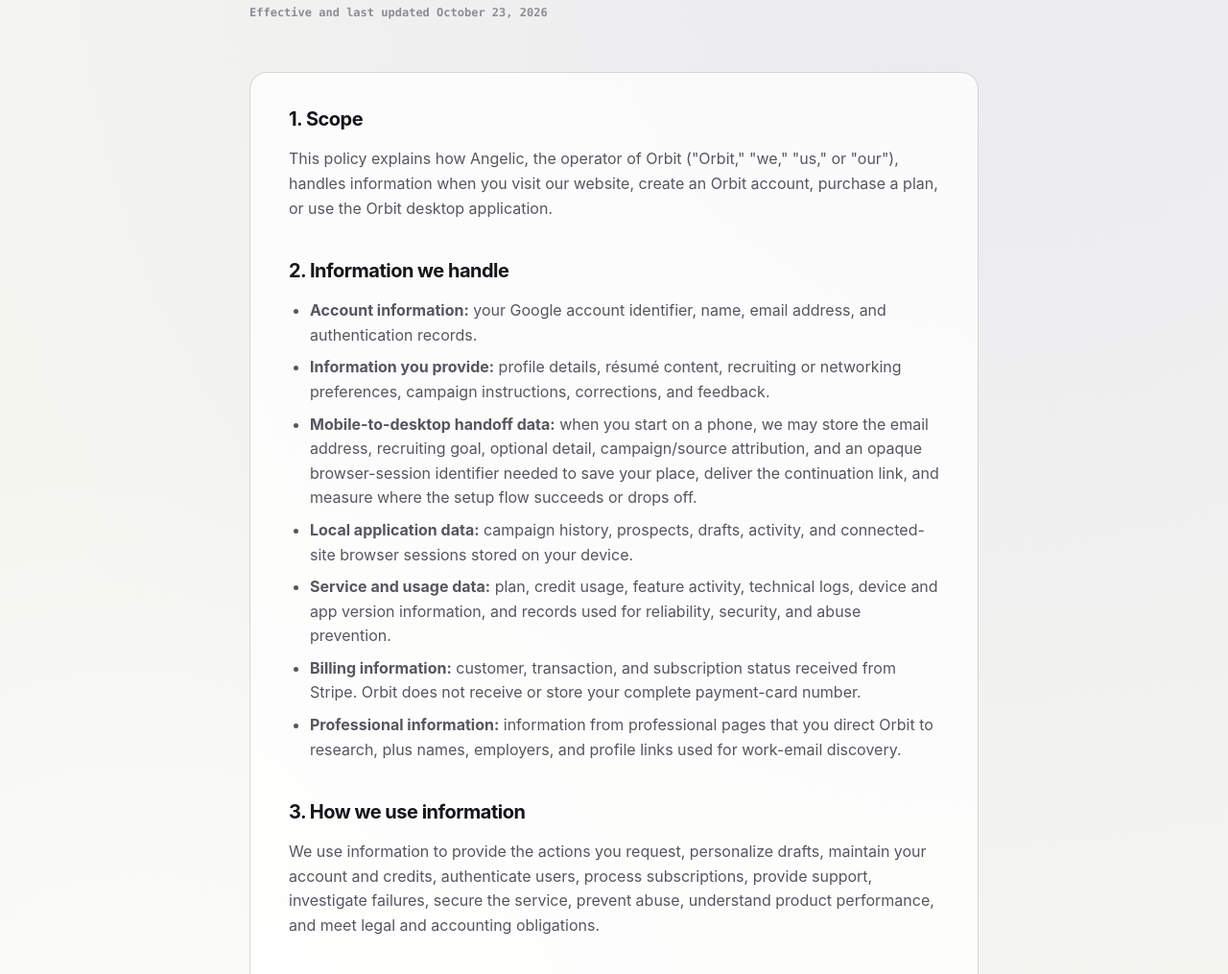
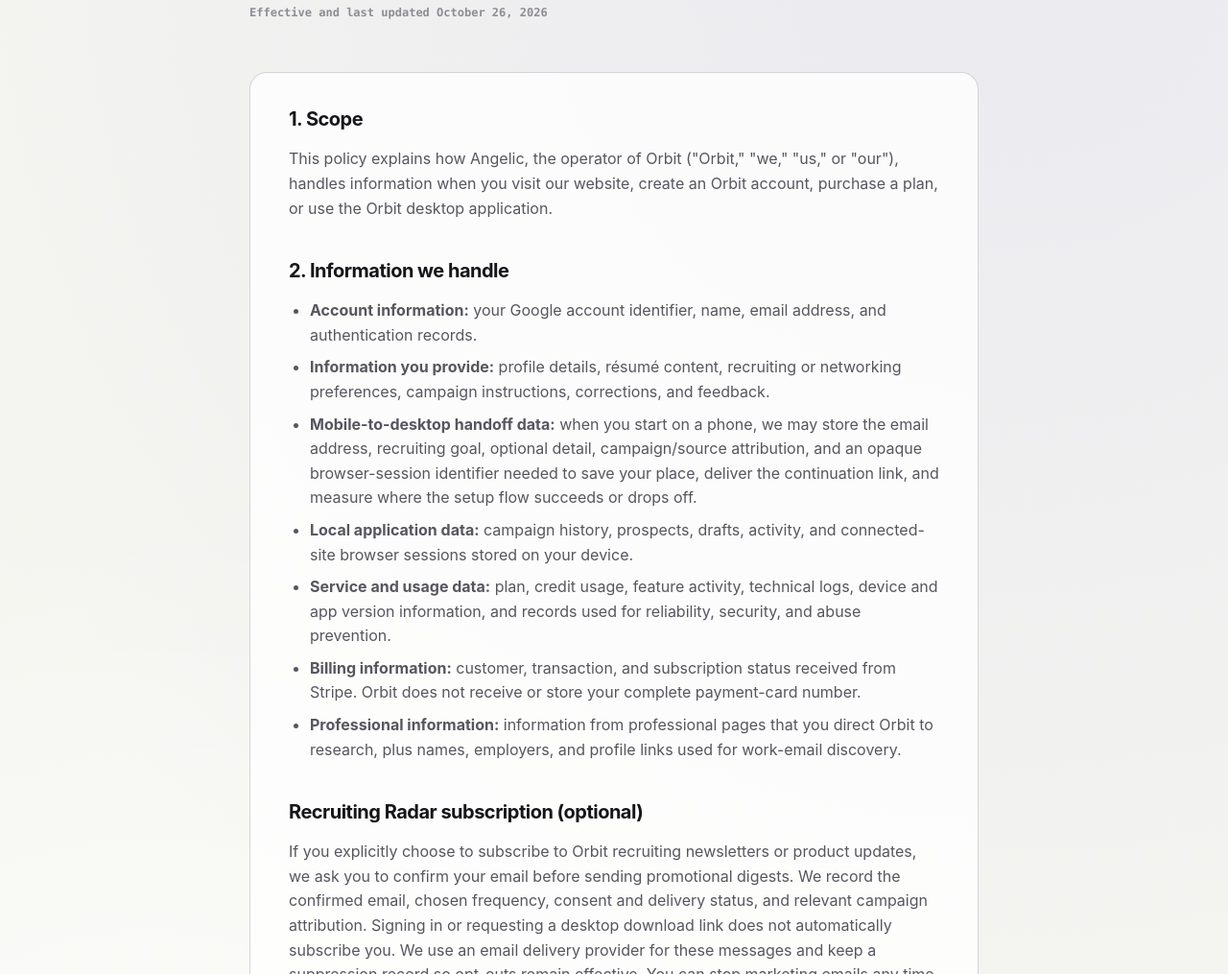
Before and after one commit to FutureWarren/recruiting-agent, a website: page privacy/index.html in a window 1280 px wide. Shown: the part 264-1279 px from the top of the page at 96% size. Drawn offline with Linux system fonts and the light colour scheme.

Commit message:
docs(privacy): disclose optional confirmed recruiting newsletter and independent retention

```diff
--- a/privacy/index.html
+++ b/privacy/index.html
@@ -8,10 +8,11 @@
   <body>
     <header class="shell topbar"><a class="brand" href="/"><span class="orbit-mark" aria-hidden="true"></span>Orbit</a><nav class="nav" aria-label="Primary navigation"><a href="/pricing/">Pricing</a><a href="/support/">Support</a><a class="primary" href="/#download">Download</a></nav></header>
     <main class="legal-wrap">
-      <div class="eyebrow">Legal</div><h1>Privacy Policy</h1><div class="updated">Effective and last updated October 23, 2026</div>
+      <div class="eyebrow">Legal</div><h1>Privacy Policy</h1><div class="updated">Effective and last updated October 26, 2026</div>
       <article class="legal-card">
         <h2>1. Scope</h2><p>This policy explains how Angelic, the operator of Orbit ("Orbit," "we," "us," or "our"), handles information when you visit our website, create an Orbit account, purchase a plan, or use the Orbit desktop application.</p>
         <h2>2. Information we handle</h2><ul><li><strong>Account information:</strong> your Google account identifier, name, email address, and authentication records.</li><li><strong>Information you provide:</strong> profile details, résumé content, recruiting or networking preferences, campaign instructions, corrections, and feedback.</li><li><strong>Mobile-to-desktop handoff data:</strong> when you start on a phone, we may store the email address, recruiting goal, optional detail, campaign/source attribution, and an opaque browser-session identifier needed to save your place, deliver the continuation link, and measure where the setup flow succeeds or drops off.</li><li><strong>Local application data:</strong> campaign history, prospects, drafts, activity, and connected-site browser sessions stored on your device.</li><li><strong>Service and usage data:</strong> plan, credit usage, feature activity, technical logs, device and app version information, and records used for reliability, security, and abuse prevention.</li><li><strong>Billing information:</strong> customer, transaction, and subscription status received from Stripe. Orbit does not receive or store your complete payment-card number.</li><li><strong>Professional information:</strong> information from professional pages that you direct Orbit to research, plus names, employers, and profile links used for work-email discovery.</li></ul>
+        <h2>Recruiting Radar subscription (optional)</h2><p>If you explicitly choose to subscribe to Orbit recruiting newsletters or product updates, we ask you to confirm your email before sending promotional digests. We record the confirmed email, chosen frequency, consent and delivery status, and relevant campaign attribution. Signing in or requesting a desktop download link does not automatically subscribe you. We use an email delivery provider for these messages and keep a suppression record so opt-outs remain effective. You can stop marketing emails any time at <a href="/unsubscribe/">Email preferences</a>, without affecting essential account, security or billing notices.</p>
         <h2>3. How we use information</h2><p>We use information to provide the actions you request, personalize drafts, maintain your account and credits, authenticate users, process subscriptions, provide support, investigate failures, secure the service, prevent abuse, understand product performance, and meet legal and accounting obligations.</p>
         <h2>4. Local browser sessions</h2><p>Orbit uses a separate browser profile on your device for connected services such as LinkedIn and Gmail. You sign in directly with those services. Orbit does not receive your LinkedIn or Gmail password. Session cookies and local campaign data remain on your device unless a feature clearly states that information is being sent for processing.</p>
         <h2>5. Service providers</h2><p>We use service providers only where needed to operate Orbit. These may include Google for sign-in, Stripe for payment processing and subscription management, Railway for service hosting, Alibaba Cloud DashScope/Qwen for AI processing, Apollo.io for professional email discovery, GitHub for downloads and software updates, and a transactional email provider when email handoff delivery is enabled. Each provider processes information under its own terms and privacy commitments.</p>
@@ -30,7 +31,7 @@
           <p>Orbit's use and transfer of information received from Google APIs adheres to the <a href="https://developers.google.com/terms/api-services-user-data-policy">Google API Services User Data Policy</a>, including the Limited Use requirements. Orbit does not use Gmail data for advertising, does not sell it, and does not allow humans to read it except with your permission, for security, or as required by law. These Google-data restrictions also apply to the sharing described below.</p>
         </section>
         <h2>7. Sharing and sale</h2><p>We do not sell personal information. We may disclose information to service providers, professional advisers, authorities where legally required, or as part of a business reorganization, subject to appropriate safeguards and the Google-data restrictions above.</p>
-        <h2>8. Retention</h2><p>Local application data remains on your device until you remove it. Mobile-to-desktop handoff links expire after 14 days. The raw email address, recruiting goal, optional detail, browser-session identifier, and account linkage held specifically for that handoff are removed or de-identified after 30 days; source and timestamp information may remain in de-identified funnel records so we can measure product conversion. Account, billing, credit, security, and operational records are retained while your account is active and afterward for the period reasonably needed for support, fraud prevention, accounting, tax, dispute resolution, and legal compliance. We delete or de-identify information when it is no longer needed, subject to legal obligations and backup cycles.</p>
+        <h2>8. Retention</h2><p>Local application data remains on your device until you remove it. Mobile-to-desktop handoff links expire after 14 days. Marketing subscriptions are managed separately from handoff records and are retained until you unsubscribe or request deletion, subject to suppression and compliance needs. The raw email address, recruiting goal, optional detail, browser-session identifier, and account linkage held specifically for that handoff are removed or de-identified after 30 days; source and timestamp information may remain in de-identified funnel records so we can measure product conversion. Account, billing, credit, security, and operational records are retained while your account is active and afterward for the period reasonably needed for support, fraud prevention, accounting, tax, dispute resolution, and legal compliance. We delete or de-identify information when it is no longer needed, subject to legal obligations and backup cycles.</p>
         <h2>9. Security</h2><p>We use reasonable technical and organizational safeguards designed to protect information. No service is completely secure, and you are responsible for protecting access to your device and connected accounts.</p>
         <h2>10. International processing</h2><p>Orbit and its providers may process information in countries other than your own. Where required, we use appropriate legal mechanisms for international transfers.</p>
         <h2>11. Your choices and rights</h2><p>You can edit profile information, sign out, disconnect local browser sessions, and remove local application data. Depending on where you live, you may have rights to access, correct, delete, restrict, or obtain a copy of personal information, or object to certain processing. To make a request, email <a href="mailto:lw3405@nyu.edu">lw3405@nyu.edu</a>. We may need to verify your identity.</p>
```
